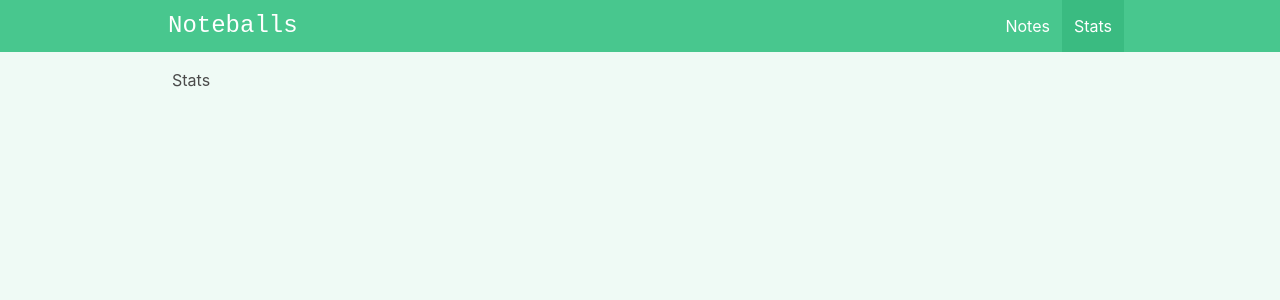
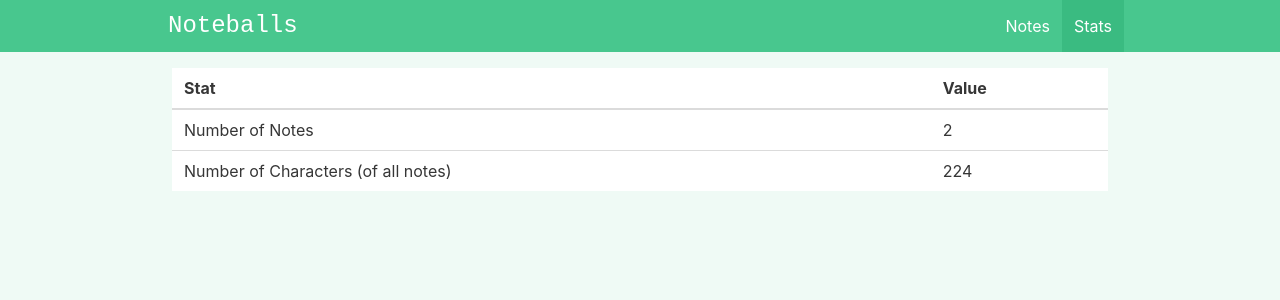
Before and after one commit to Toucannn/Noteballs-app, a Vue app: page /#/stats in a window 1280 px wide. Shown: the top 300 px of the page. Built offline with nearby package versions, Linux system fonts and the light colour scheme.

Commit message:
Added Pinia, reusable components and router

```diff
--- a/package.json
+++ b/package.json
@@ -9,6 +9,7 @@
   },
   "dependencies": {
     "bulma": "^0.9.4",
+    "pinia": "^2.1.3",
     "vue": "^3.3.4",
     "vue-router": "^4.2.2"
   },
--- a/src/components/Layout/NavBar.vue
+++ b/src/components/Layout/NavBar.vue
@@ -32,6 +32,7 @@
             >
                 <div class="navbar-end">
                     <RouterLink
+                        @click="showMobileNav = false"
                         to="/"
                         class="navbar-item"
                         active-class="is-active"
@@ -39,6 +40,7 @@
                         Notes
                     </RouterLink>
                     <RouterLink
+                        @click="showMobileNav = false"
                         to="/stats"
                         class="navbar-item"
                         active-class="is-active"
--- /dev/null
+++ b/src/components/Notes/AddEditNote.vue
@@ -0,0 +1,82 @@
+<template>
+    <div
+      class="card p-4 mb-5"
+      :class="`has-background-${ bgColor }-dark`"
+    >
+        <label
+        v-if="label"
+          class="label has-text-white"
+        >
+            {{ label }}
+        </label>
+        <div class="field">
+            <div class="control">
+                <textarea
+                    :value="modelValue"
+                    @input="$emit('update:modelValue', $event.target.value)"
+                    class="textarea"
+                    :placeholder="placeholder"
+                    ref="textareaRef"
+                />
+            </div>
+        </div>
+
+        <div class="field is-grouped is-grouped-right">
+            <div class="control">
+                <slot name="buttons" />
+            </div>
+        </div>
+    </div>
+</template>
+
+<script setup>
+/*
+    imports
+*/
+
+import { ref } from 'vue'
+
+/*
+    props
+*/
+
+    const props = defineProps({
+        modelValue: {
+            type: String,
+            required: true
+        },
+        bgColor: {
+            type: String,
+            default: 'success'
+        },
+        placeholder: {
+            type: String,
+            default: 'Type something...'
+        },
+        label: {
+            type: String
+        }
+    })
+
+/*
+    emits
+*/
+
+const emit = defineEmits(['update:modelValue'])
+
+/*
+    focus textarea
+*/
+
+const textareaRef = ref(null)
+
+function focusTextarea() {
+    textareaRef.value.focus()
+}
+
+// expose function to child component
+defineExpose({
+    focusTextarea
+})
+
+</script>
--- a/src/components/Notes/Note.vue
+++ b/src/components/Notes/Note.vue
@@ -11,9 +11,15 @@
             </div>
         </div>
         <footer class="card-footer">
-            <a href="#" class="card-footer-item">Edit</a>
+            <RouterLink
+                :to="`/editNote/${ note.id }`"
+                class="card-footer-item"
+                href="#"
+            >
+                Edit
+            </RouterLink>
             <a
-                @click.prevent="handleDeleteClicked"
+                @click.prevent="storeNotes.deleteNote(note.id)"
                 class="card-footer-item"
                 href="#"
             >
@@ -29,6 +35,8 @@
 */
 
 import { computed } from 'vue'
+import { useStoreNotes } from '@/stores/storeNotes'
+
 /*
     props
 */
@@ -41,10 +49,10 @@ const props = defineProps({
 })
 
 /*
-    emits
+    store
 */
 
-const emit = defineEmits(['deleteClicked'])
+const storeNotes = useStoreNotes()
 
 /*
     character length
@@ -57,11 +65,4 @@ const emit = defineEmits(['deleteClicked'])
         return `${ length } ${ description }`
     })
 
-/*
-    handle delete clicked
-*/
-
-function handleDeleteClicked() {
-    emit('deleteClicked', props.note.id)
-}
 </script>
--- a/src/main.js
+++ b/src/main.js
@@ -1,7 +1,9 @@
 import { createApp } from 'vue'
+import { createPinia } from 'pinia'
 import App from './App.vue'
 import router from '@/router'
 
 createApp(App)
+    .use(createPinia())
     .use(router)
     .mount('#app')
--- a/src/router/index.js
+++ b/src/router/index.js
@@ -1,5 +1,6 @@
 import { createRouter, createWebHashHistory } from 'vue-router'
 import ViewNotes from '@/views/ViewNotes.vue'
+import ViewEditNote from '@/views/ViewEditNote.vue'
 import ViewStats from '@/views/ViewStats.vue'
 
 const routes = [
@@ -7,6 +8,11 @@ const routes = [
         path:'/',
         name: 'notes',
         component: ViewNotes
+    },
+    {
+        path:'/editNote/:id',
+        name: 'edit-note',
+        component: ViewEditNote
     },
     {
         path:'/stats',
--- /dev/null
+++ b/src/stores/storeNotes.js
@@ -0,0 +1,55 @@
+import { defineStore } from 'pinia'
+
+export const useStoreNotes = defineStore('storeNotes', {
+  state: () => {
+    return {
+        notes: [
+            {
+                id: 'id1',
+                content: 'Lorem ipsum dolor, sit amet consectetur adipisicing elit. Incidunt ullam ea iure omnis facere, error aspernatur at ipsam enim quisquam neque, pariatur, quos distinctio id dicta atque sint repellat hic!'
+            },
+            {
+                id: 'id2',
+                content: 'This is a shorter note!'
+            }
+        ]
+    }
+  },
+  actions: {
+    addNote(newNoteContent) {
+        let currentDate = new Date().getTime()
+        let id = currentDate.toString()
+
+        let note = {
+            id: id,
+            content: newNoteContent
+        }
+
+        this.notes.unshift(note)
+    },
+    deleteNote(idToDelete) {
+        this.notes = this.notes.filter(note => note.id !== idToDelete)
+    },
+    updateNote(id, content) {
+        let index = this.notes.findIndex(note => note.id === id)
+        this.notes[index].content = content
+    }
+  },
+  getters: {
+    getNoteContent: (state) => {
+        return (id) => {
+            return state.notes.filter(note => note.id === id )[0].content
+        }
+    },
+    totalNotesCount: (state)  => {
+        return state.notes.length
+    },
+    totalCharacterCount: (state) => {
+        let count = 0
+        state.notes.forEach(note => {
+            count += note.content.length
+        })
+        return count
+    }
+  }
+})
--- /dev/null
+++ b/src/views/ViewEditNote.vue
@@ -0,0 +1,69 @@
+<template>
+    <div class="edit-note">
+        <AddEditNote
+            v-model="noteContent"
+            bgColor="link"
+            placeholder="Edit note"
+            label="Edit Note"
+            ref="addEditNoteRef"
+        >
+        <template v-slot:buttons>
+                <button
+                    @click="$router.back()"
+                    class="button is-link is-light mr-2"
+                >
+                    Cancel
+                </button>
+                <button
+                    @click="handleSaveClicked"
+                    class="button is-link has-background-link"
+                    :disabled="!noteContent"
+                >
+                    Save Note
+                </button>
+            </template>
+        </AddEditNote>
+    </div>
+</template>
+
+<script setup>
+
+/*
+    imports
+*/
+
+    import AddEditNote from '@/components/Notes/AddEditNote.vue'
+    import { ref } from 'vue'
+    import { useRoute, useRouter } from 'vue-router'
+    import { useStoreNotes } from '@/stores/storeNotes'
+
+/*
+    router
+*/
+
+    const route = useRoute()
+    const router = useRouter()
+
+/*
+    store
+*/
+
+    const storeNotes = useStoreNotes()
+
+/*
+    note
+*/
+
+   const noteContent = ref('')
+
+   noteContent.value = storeNotes.getNoteContent(route.params.id)
+
+/*
+    save clicked
+*/
+
+    function handleSaveClicked() {
+        storeNotes.updateNote(route.params.id, noteContent.value)
+        router.push('/')
+    }
+</script>
--- a/src/views/ViewNotes.vue
+++ b/src/views/ViewNotes.vue
@@ -1,36 +1,26 @@
 <template>
     <div class="notes">
 
-    <div class="card has-background-success-dark p-4 mb-5">
-        <div class="field">
-            <div class="control">
-                <textarea
-                    v-model="newNote"
-                    class="textarea"
-                    placeholder="Add a new note"
-                    ref="newNoteRef"
-                />
-            </div>
-        </div>
-
-        <div class="field is-grouped is-grouped-right">
-            <div class="control">
+        <AddEditNote
+            v-model="newNote"
+            placeholder="Add a new note"
+            ref="addEditNoteRef"
+        >
+            <template v-slot:buttons>
                 <button
-                    @click="addNote()"
+                    @click="addNote"
                     :disabled="!newNote"
                     class="button is-link has-background-success"
                 >
                 Add New Note
                 </button>
-            </div>
-        </div>
-    </div>
+            </template>
+        </AddEditNote>
 
     <Note
-        v-for="note in notes"
+        v-for="note in storeNotes.notes"
         :key="note.id"
         :note="note"
-        @deleteClicked="deleteNote"
     />
 
     </div>
@@ -43,44 +33,26 @@
 
     import { ref } from 'vue'
     import Note from '@/components/Notes/Note.vue'
+    import AddEditNote from '@/components/Notes/AddEditNote.vue'
+    import { useStoreNotes } from '@/stores/storeNotes'
+
+/*
+    store
+*/
+
+    const storeNotes = useStoreNotes()
 
 /*
     notes
 */
 
     const newNote = ref('')
-    const newNoteRef = ref(null)
-
-    const notes = ref([
-        {
-            id: 'id1',
-            content: 'Lorem ipsum dolor, sit amet consectetur adipisicing elit. Incidunt ullam ea iure omnis facere, error aspernatur at ipsam enim quisquam neque, pariatur, quos distinctio id dicta atque sint repellat hic!'
-        },
-        {
-            id: 'id2',
-            content: 'This is a shorter note!'
-        }
-    ])
+    const addEditNoteRef = ref(null)
 
     function addNote() {
-        let currentDate = new Date().getTime()
-        let id = currentDate.toString()
-
-        let note = {
-            id: id,
-            content: newNote.value
-        }
-
-        notes.value.unshift(note)
-
+        storeNotes.addNote(newNote.value)
         newNote.value = ''
-        newNoteRef.value.focus()
+        addEditNoteRef.value.focusTextarea()
     }
 
-/*
-    delete note
-*/
-function deleteNote(idToDelete) {
-    notes.value = notes.value.filter(note => { return note.id !== idToDelete })
-}
 </script>
--- a/src/views/ViewStats.vue
+++ b/src/views/ViewStats.vue
@@ -1,5 +1,37 @@
 <template>
     <div class="stats">
-        <h1>Stats</h1>
+        <table class="table is-fullwidth">
+            <thead>
+                <tr>
+                    <th>Stat</th>
+                    <th>Value</th>
+                </tr>
+            </thead>
+            <tbody>
+                <tr>
+                    <td>Number of Notes</td>
+                    <td>{{ storeNotes.totalNotesCount }}</td>
+                </tr>
+                <tr>
+                    <td>Number of Characters (of all notes)</td>
+                    <td>{{ storeNotes.totalCharacterCount }}</td>
+                </tr>
+            </tbody>
+        </table>
     </div>
 </template>
+
+<script setup>
+/*
+    imports
+*/
+
+    import { useStoreNotes } from '@/stores/storeNotes'
+
+/*
+    imports
+*/
+
+    const storeNotes = useStoreNotes()
+
+</script>
```
Also changed, not shown: 1 other file (tests, documents, lock files or other folders).
